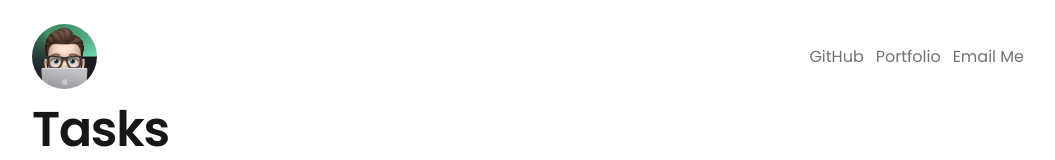
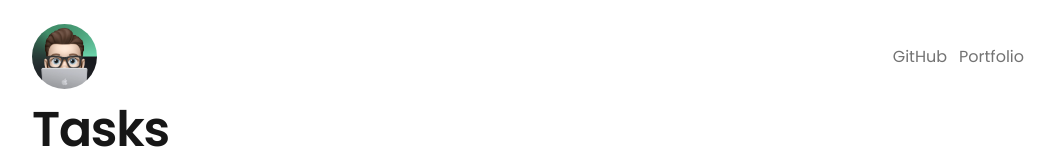
Before and after one commit to ryandotfurrer/tech-growth-tracker, a Next.js app: page / in a window 1280 px wide. Shown: the top 160 px of the page, without its empty margins (112-1167 px from the left). Built offline with nearby package versions, Linux system fonts and the light colour scheme.

Commit message:
Revise NavBar links

```diff
--- a/public/copyEmailTitle.js
+++ /dev/null
@@ -1,12 +0,0 @@
-"use client";
-
-export default function copyEmailTitle(e) {
-  navigator.clipboard
-    .writeText(e.target.getAttribute("title"))
-    .then(() => {
-      alert("Email copied: ryandotfurrer@gmail.com");
-    })
-    .catch((err) => {
-      console.log(`Failed to copy: ${err}`);
-    });
-}
--- a/src/app/components/NavBar.tsx
+++ b/src/app/components/NavBar.tsx
@@ -1,7 +1,6 @@
 import Image from "next/image";
 import logo from "/public/logo.webp";
 import Link from "next/link";
-import copyEmailTitle from "../../../public/copyEmailTitle";
 
 export default function NavBar() {
   return (
@@ -15,7 +14,7 @@ export default function NavBar() {
                 src={logo}
                 width={65}
                 height={65}
-                alt="next logo"
+                alt="ryan furrer memoji logo"
                 priority
               />
             </Link>
@@ -24,8 +23,9 @@ export default function NavBar() {
         <li>
           <Link
             className="no-underline hover:underline"
-            href="https://github.com/ryanfurrer/next-tailwind-starter"
+            href="https://github.com/ryanfurrer/tech-growth-tracker"
             target="_blank"
+            rel="noopener noreferrer"
           >
             GitHub
           </Link>
@@ -35,16 +35,10 @@ export default function NavBar() {
             className="no-underline hover:underline"
             href="https://ryanfurrer.com"
             target="_blank"
+            rel="noopener noreferrer"
           >
             Portfolio
           </Link>
-        </li>
-        <li
-          className="cursor-pointer hover:text-neutral-900  hover:underline dark:hover:text-neutral-100"
-          title="ryandotfurrer@gmail.com"
-          onClick={copyEmailTitle}
-        >
-          Email Me
         </li>
       </ul>
     </nav>
```
